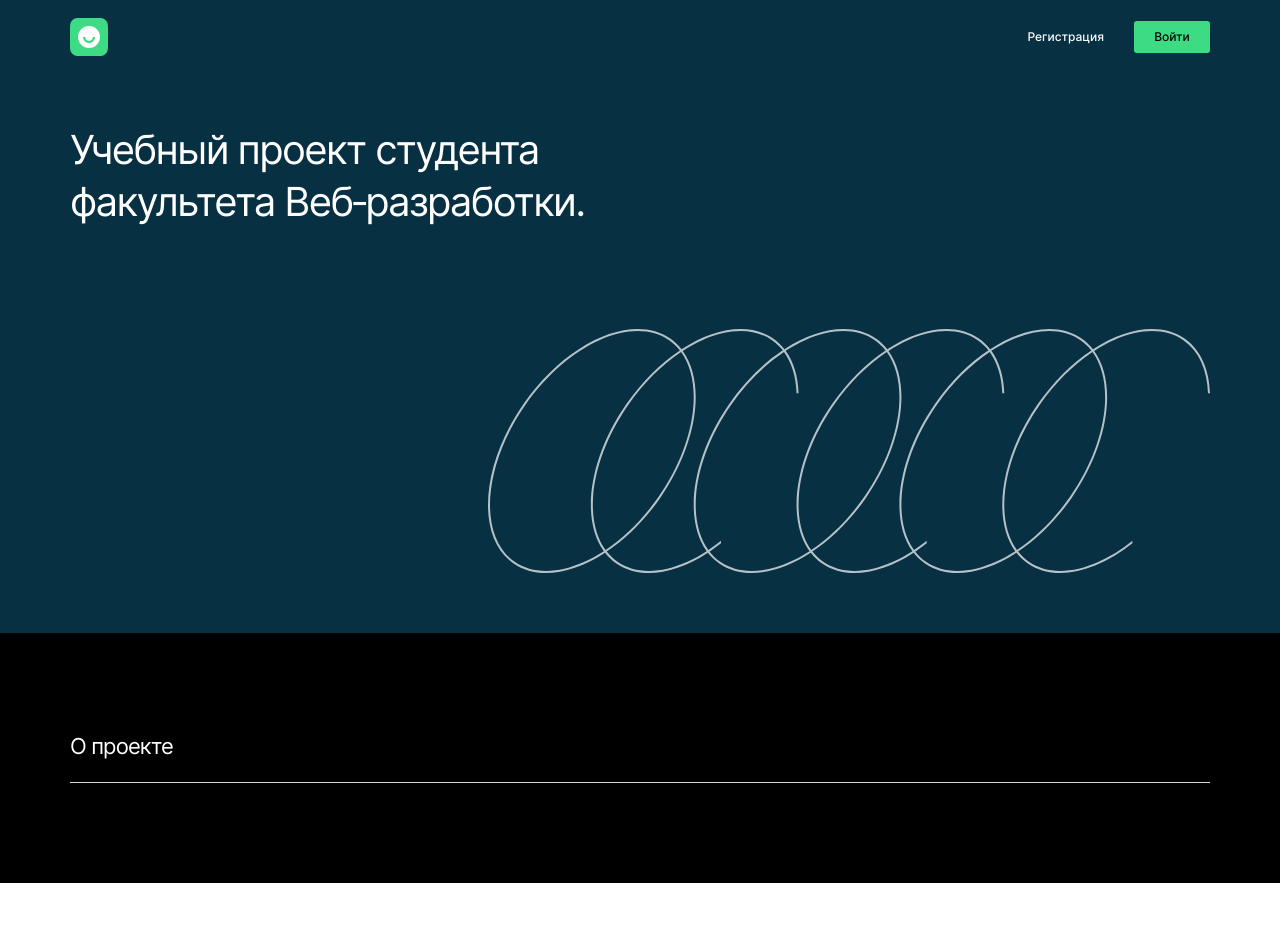
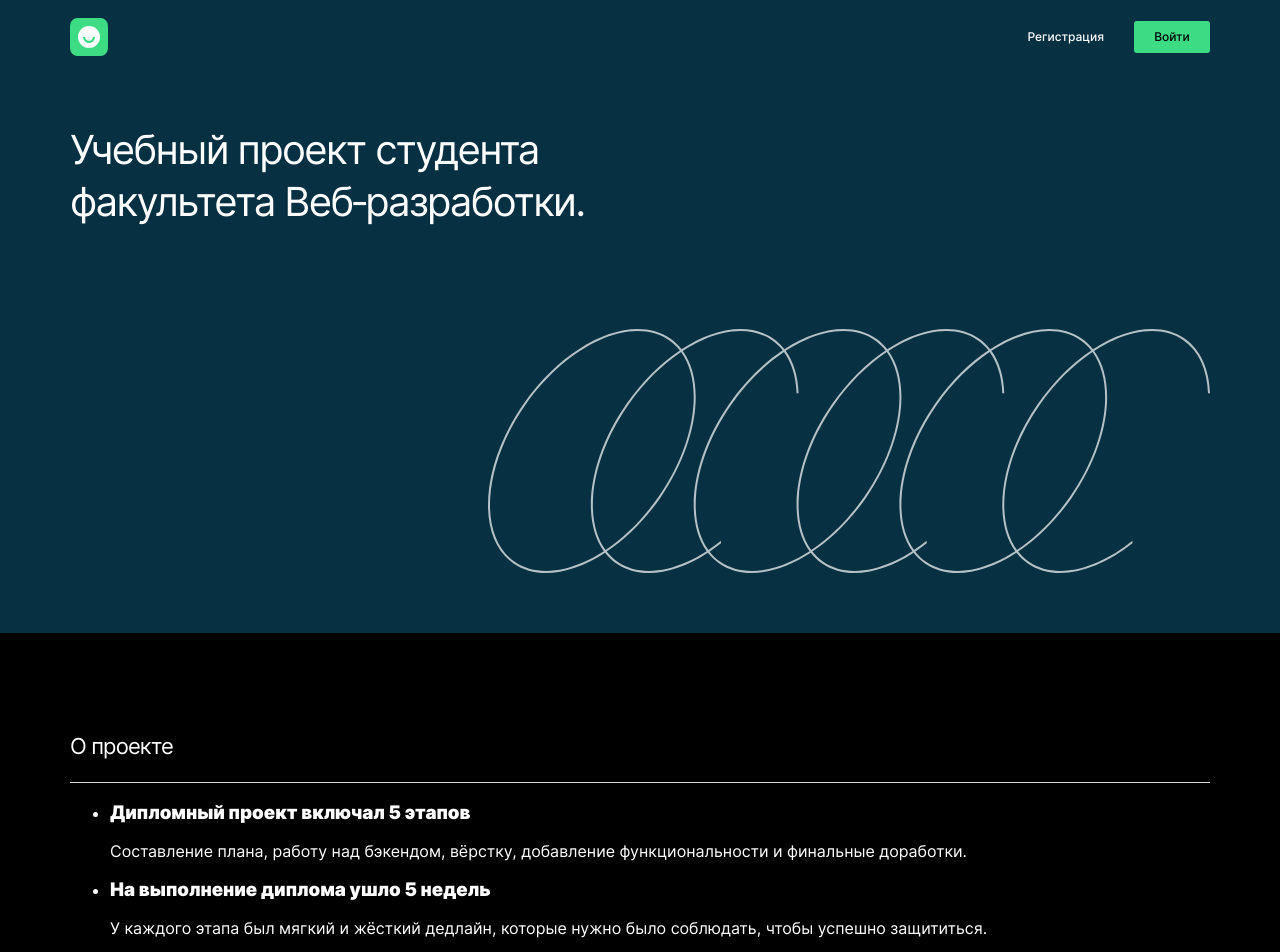
Before and after one commit to krylovis/movies-explorer-frontend, a React (Create React App) app: page / in a window 1280 px wide. Shown: the top 952 px of the page. Before the commit the page ends 883 px from the top, so only its background shows below. Built offline with nearby package versions, Linux system fonts and the light colour scheme.

Commit message:
add aboutProjectList

```diff
--- a/src/components/AboutContainer/AboutContainer.jsx
+++ b/src/components/AboutContainer/AboutContainer.jsx
@@ -3,13 +3,13 @@ export default function AboutContainer(props) {
 
   return (
     <section className="about-container">
+
       <div className="about-container__content">
         <h2 className="about-project__title">{title}</h2>
 
-        <div className="about-project__content">
-          {children}
-        </div>
+        {children}
       </div>
+
     </section>
   )
 }
--- a/src/components/AboutProject/AboutProject.jsx
+++ b/src/components/AboutProject/AboutProject.jsx
@@ -2,10 +2,31 @@ import AboutContainer from '../AboutContainer/AboutContainer';
 
 export default function AboutProject() {
   const title = 'О проекте';
+  const aboutProjectList = [
+    {
+      title: 'Дипломный проект включал 5 этапов',
+      text: 'Составление плана, работу над бэкендом, вёрстку, добавление функциональности и финальные доработки.',
+    },
+    {
+      title: 'На выполнение диплома ушло 5 недель',
+      text: 'У каждого этапа был мягкий и жёсткий дедлайн, которые нужно было соблюдать, чтобы успешно защититься.',
+    }
+  ];
+
+  const listItems = aboutProjectList.map((item, index) =>
+    <li key={index} className='about-project__item'>
+      <h3 className='about-project__item-title'>{item.title}</h3>
+      <p className='about-project__item-text'>{item.text}</p>
+    </li>
+  );
 
   return (
     <AboutContainer title={title}>
-      <div className="about-project"></div >
+      <div className="about-project">
+        <ul className='about-project__list'>
+          {listItems}
+        </ul>
+      </div >
     </AboutContainer>
   )
 }
```
